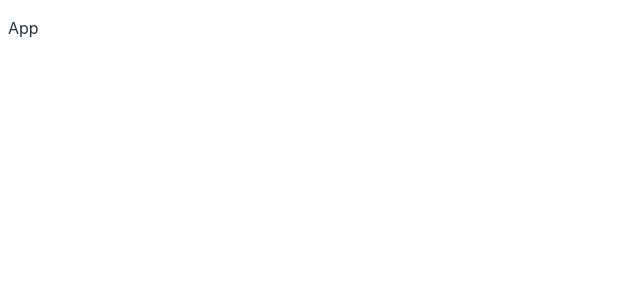
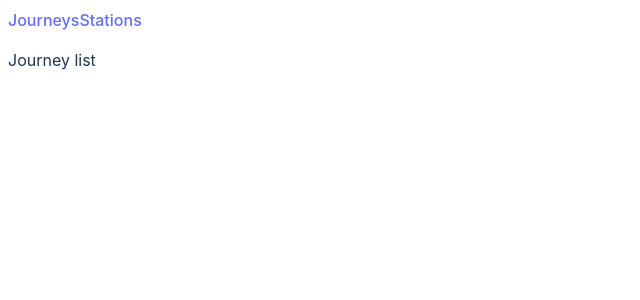
Before and after one commit to Juslepi/Bike-App-Client, a React (Vite) app: page / in a window 1280 px wide. Shown: the top 300 px of the page, without its empty margins (0-640 px from the left). Built offline with nearby package versions, Linux system fonts and the light colour scheme.

Commit message:
Init router

```diff
--- a/package.json
+++ b/package.json
@@ -10,8 +10,10 @@
     "preview": "vite preview"
   },
   "dependencies": {
+    "axios": "^1.5.0",
     "react": "^18.2.0",
-    "react-dom": "^18.2.0"
+    "react-dom": "^18.2.0",
+    "react-router-dom": "^6.15.0"
   },
   "devDependencies": {
     "@types/react": "^18.2.15",
--- a/src/App.tsx
+++ b/src/App.tsx
@@ -1,10 +1,31 @@
+import Journeys from './pages/Journeys'
+import { createBrowserRouter, RouterProvider } from 'react-router-dom'
 import './App.css'
+import Navbar from './components/Navbar'
+import Stations from './pages/Stations'
+
+const router = createBrowserRouter([
+  {
+    path: "/",
+    element: <Navbar />,
+    children: [
+      {
+        path: "/",
+        element: <Journeys />
+      },
+      {
+        path: "stations",
+        element: <Stations />
+      }
+    ]
+  },
+]);
 
 function App() {
   return (
-    <div>
-      <p>App</p>
-    </div>
+    <>
+    <RouterProvider router={router}/>
+    </>
   )
 }
 
--- /dev/null
+++ b/src/components/Navbar.tsx
@@ -0,0 +1,13 @@
+import { Link, Outlet } from "react-router-dom"
+
+const Navbar = () => {
+  return (
+    <div>
+      <Link to={"/"}>Journeys</Link>
+      <Link to={"stations"}>Stations</Link>
+      <Outlet />
+    </div>
+  )
+}
+
+export default Navbar
--- /dev/null
+++ b/src/pages/Journeys.tsx
@@ -0,0 +1,11 @@
+import { useEffect } from "react"
+
+const Journeys = () => {
+  return (
+    <div>
+      <p>Journey list</p>
+    </div>
+  )
+}
+
+export default Journeys
--- /dev/null
+++ b/src/pages/Stations.tsx
@@ -0,0 +1,9 @@
+const Stations = () => {
+  return (
+    <div>
+        <p>Stations list</p>
+    </div>
+  )
+}
+
+export default Stations
```
Also changed, not shown: 1 other file (tests, documents, lock files or other folders).
